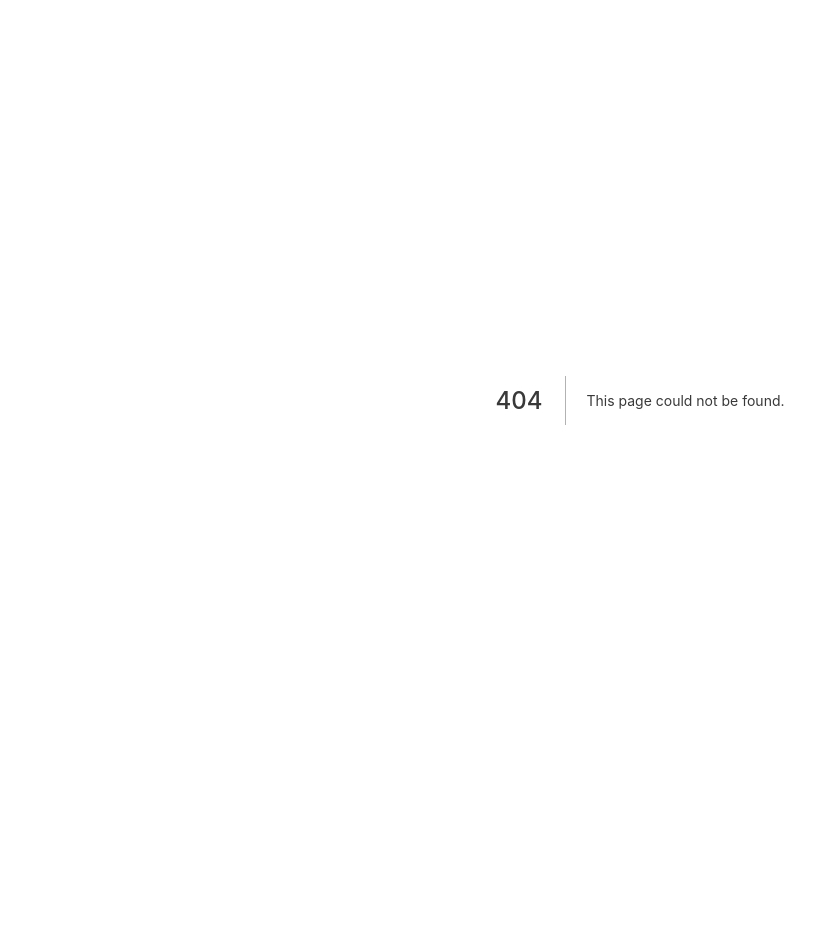
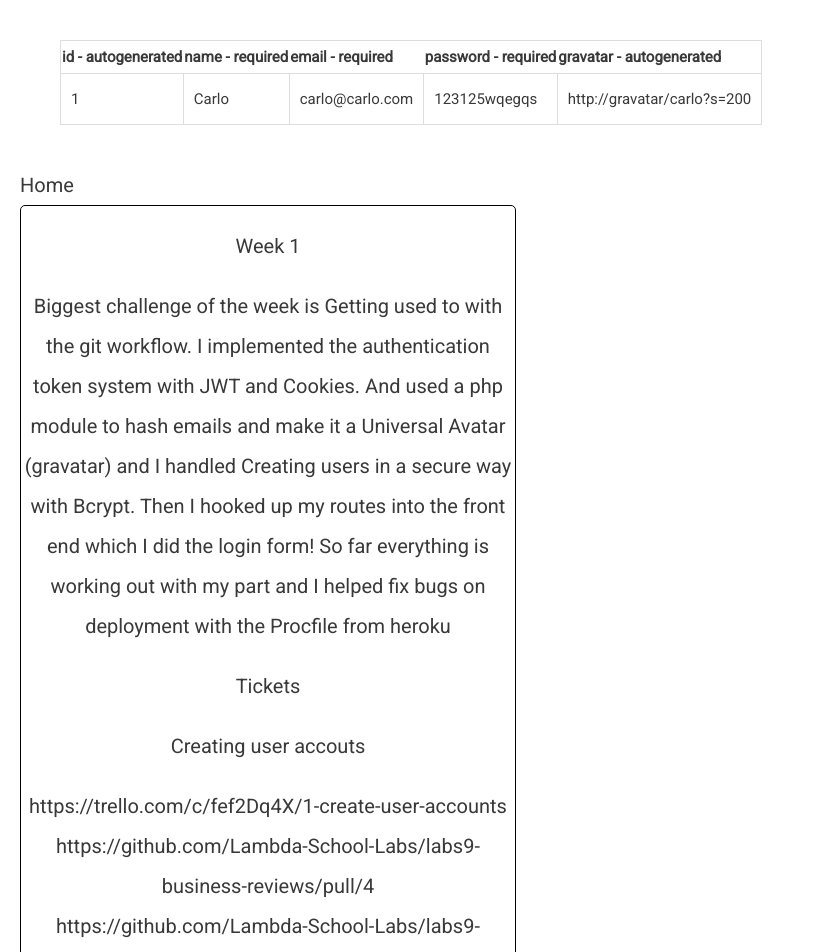
Before and after one commit to CarloC24/Carlo-blog, a Next.js app: page /weekly in a window 1280 px wide. Before the commit this address had no page. Shown: the top 952 px of the page, without its empty margins (0-827 px from the left). Before the commit the page ends 800 px from the top, so only its background shows below. Built offline with nearby package versions, Linux system fonts and the light colour scheme.

Commit message:
added deployment

```diff
--- /dev/null
+++ b/Weekly.json
@@ -0,0 +1,30 @@
+[
+  {
+    "week": "1",
+    "tickets": [
+      {
+        "ticket": "Creating user accouts"
+      }
+    ],
+    "trello_card": [
+      {
+        "card": "https://trello.com/c/fef2Dq4X/1-create-user-accounts"
+      }
+    ],
+    "PRS": [
+      {
+        "prLink": "https://github.com/Lambda-School-Labs/labs9-business-reviews/pull/4"
+      },
+      {
+        "prLink": "https://github.com/Lambda-School-Labs/labs9-business-reviews/pull/7"
+      },
+      {
+        "prLink": "https://github.com/Lambda-School-Labs/labs9-business-reviews/pull/22"
+      },
+      {
+        "prLink": "https://github.com/Lambda-School-Labs/labs9-business-reviews/pull/28"
+      }
+    ],
+    "weekly_journal": "Biggest challenge of the week is Getting used to with the git workflow. I implemented the authentication token system with JWT and Cookies. And used a php module to hash emails and make it a Universal Avatar (gravatar) and I handled Creating users in a secure way with Bcrypt. Then I hooked up my routes into the front end which I did the login form! So far everything is working out with my part and I helped fix bugs on deployment with the Procfile from heroku "
+  }
+]
--- a/components/Page.js
+++ b/components/Page.js
@@ -52,11 +52,6 @@ export default class Page extends Component {
       <>
         <ThemeProvider theme={theme}>
           <StyledPage>
-            <script
-              src="https://maps.googleapis.com/maps/api/js?key=AIzaSyCgxie-2MKM8N9ibIvYVGzuzvVSaXDonrE&libraries=places"
-              async
-              defer
-            />
             <Head />
             <GlobalStyle />
             {this.props.children}
--- /dev/null
+++ b/now.json
@@ -0,0 +1,4 @@
+{
+  "version": 2,
+  "builds": [{ "src": "package.json", "use": "@now/next" }]
+}
--- a/package.json
+++ b/package.json
@@ -5,7 +5,7 @@
   "main": "index.js",
   "scripts": {
     "dev": "next",
-    "start": "next start",
+    "start": "next start -p 8000",
     "build": "next build"
   },
   "repository": {
@@ -22,6 +22,7 @@
   "dependencies": {
     "babel-core": "^6.26.3",
     "babel-plugin-styled-components": "^1.10.0",
+    "cross-env": "^5.2.0",
     "next": "^7.0.2",
     "react": "^16.7.0",
     "react-dom": "^16.7.0",
--- /dev/null
+++ b/pages/weekly.js
@@ -0,0 +1,104 @@
+import React, { Component } from 'react';
+import styled from 'styled-components';
+import weekly from '../Weekly.json';
+import Link from 'next/link';
+const HomeDiv = styled.div`
+  font-family: 'Roboto', sans-serif;
+  margin: 20px;
+  h1 {
+    font-size: 50px;
+    padding-top: 20px;
+  }
+  p {
+    font-size: 20px;
+  }
+  a {
+    font-size: 20px;
+  }
+  table {
+    margin: 40px;
+    border-collapse: collapse;
+
+    tr,
+    td {
+      border: 1px solid #dddddd;
+      text-align: left;
+      padding: 10px;
+      margin: 10px;
+    }
+  }
+`;
+
+const WeeklyDiv = styled.div`
+  border: 1px solid black;
+  border-radius: 5px;
+  width: 40%;
+  text-align: center;
+`;
+
+export default class Weekly extends Component {
+  componentDidMount() {}
+  render() {
+    return (
+      <HomeDiv>
+        <div>
+          <table>
+            <tbody>
+              <tr>
+                <th>id - autogenerated</th>
+                <th>name - required</th>
+                <th>email - required</th>
+                <th>password - required</th>
+                <th>gravatar - autogenerated</th>
+              </tr>
+              <tr>
+                <td>1</td>
+                <td>Carlo</td>
+                <td>carlo@carlo.com</td>
+                <td>123125wqegqs</td>
+                <td>http://gravatar/carlo?s=200</td>
+              </tr>
+            </tbody>
+          </table>
+          <Link href="/">
+            <a>Home</a>
+          </Link>
+        </div>
+        <div>
+          {weekly.map(week => {
+            return (
+              <WeeklyDiv>
+                <p>Week {week.week}</p>
+                <p>{week.weekly_journal}</p>
+                <div>
+                  <p>Tickets</p>
+                  {week.tickets.map(ticket => {
+                    return (
+                      <div>
+                        <p>{ticket.ticket}</p>
+                      </div>
+                    );
+                  })}
+                </div>
+                {week.trello_card.map(card => {
+                  return (
+                    <div>
+                      <a href={card.card}>{card.card}</a>
+                    </div>
+                  );
+                })}
+                {week.PRS.map(PR => {
+                  return (
+                    <div>
+                      <a href={PR.prLink}>{PR.prLink}</a>
+                    </div>
+                  );
+                })}
+              </WeeklyDiv>
+            );
+          })}
+        </div>
+      </HomeDiv>
+    );
+  }
+}
```
Also changed, not shown: pages/index.js (+17 -41 lines), 1 other file (tests, documents, lock files or other folders).
